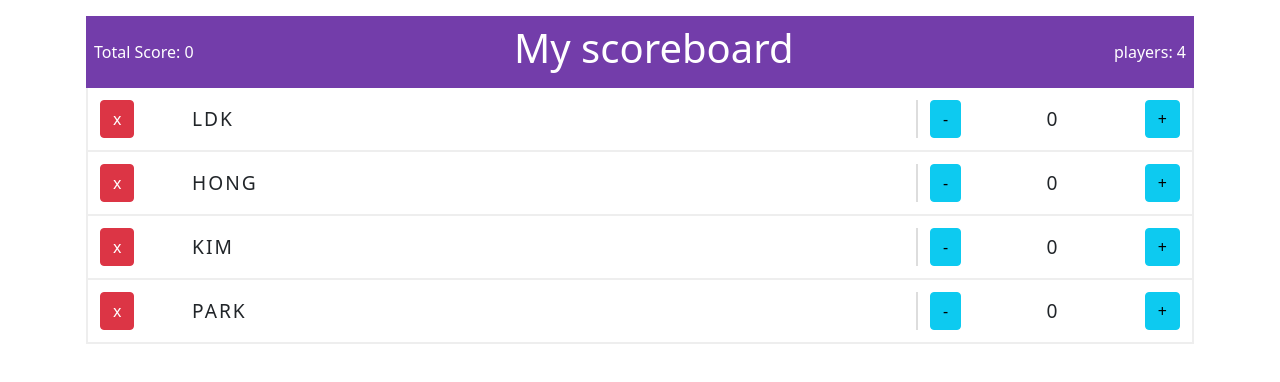
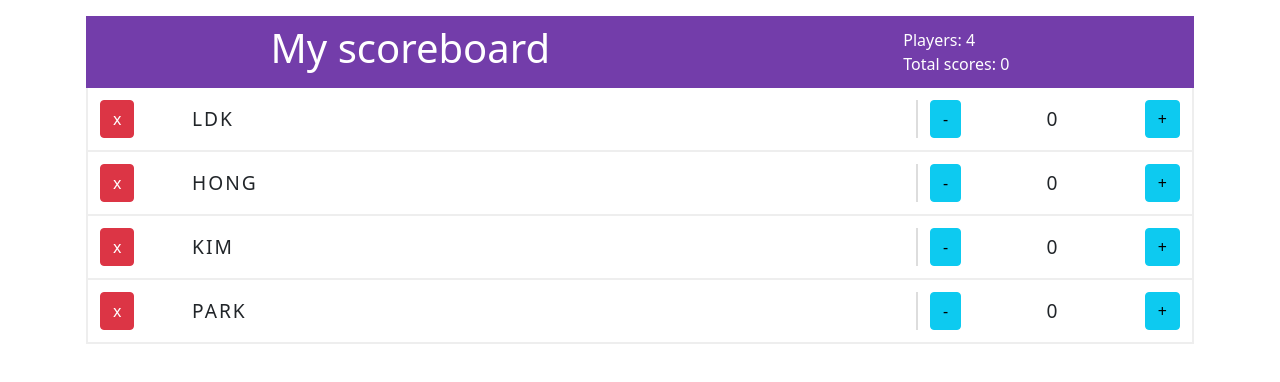
Before and after one commit to eastflag/react-scoreboard, a React (Create React App) app: page / in a window 1280 px wide. Shown: the top 382 px of the page. Built offline with nearby package versions, Linux system fonts and the light colour scheme.

Commit message:
statistics 컴포넌트 구현

```diff
--- a/src/App.jsx
+++ b/src/App.jsx
@@ -39,7 +39,7 @@ class App extends React.Component {
   render() {
     return (
       <div className="container p-3">
-        <Header title="My scoreboard" totalPlayers={this.state.players.length} />
+        <Header title="My scoreboard" players={this.state.players} />
 
         {/*Players List*/}
         { this.state.players.map(item =>
--- a/src/components/Header.jsx
+++ b/src/components/Header.jsx
@@ -1,10 +1,11 @@
+import {Statistics} from "./Statistics";
+
 export const Header = (props) => {
   console.log(props);
   // props는 read only 이다. 아래와 같이 하면 안된다.
   // props.totalPlayers = 12;
-  return (<div className="header d-flex justify-content-between align-items-center p-2">
-    <span>Total Score: 0</span>
+  return (<div className="header d-flex justify-content-around align-items-center p-2">
     <h1>{props.title}</h1>
-    <span>players: {props.totalPlayers}</span>
+    <Statistics players={props.players}></Statistics>
   </div>)
 };
--- /dev/null
+++ b/src/components/Statistics.jsx
@@ -0,0 +1,14 @@
+import React from 'react';
+import _ from 'lodash';
+
+export const Statistics = (props) => {
+  const totalPlayers = props.players.length;
+  const totalScore = _.sumBy(props.players, 'score');
+
+  return (
+    <div className="d-flex flex-column">
+      <span>Players: {totalPlayers}</span>
+      <span>Total scores: {totalScore}</span>
+    </div>
+  )
+}
```
